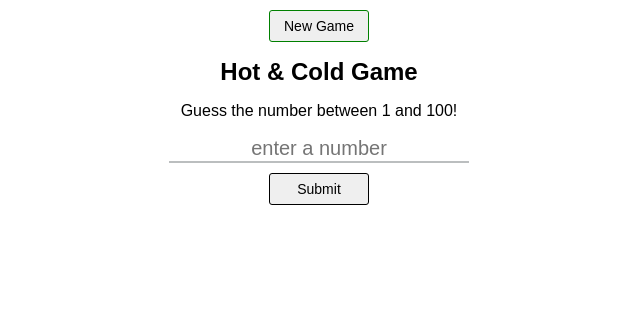
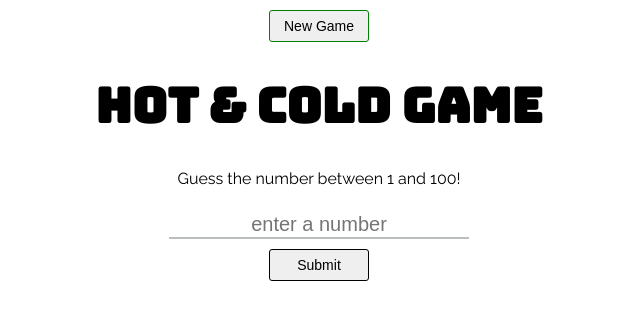
Before and after one commit to codeannie/hot-cold-challenge, a React (Create React App) app: page / in a window 1280 px wide. Shown: the top 320 px of the page, without its empty margins (321-961 px from the left). Built offline with nearby package versions, Linux system fonts and the light colour scheme.

Commit message:
add font and adjust sizing

```diff
--- a/public/index.html
+++ b/public/index.html
@@ -10,6 +10,7 @@
     -->
     <link rel="manifest" href="%PUBLIC_URL%/manifest.json">
     <link rel="shortcut icon" href="%PUBLIC_URL%/favicon.ico">
+    <link href="https://fonts.googleapis.com/css?family=Raleway|Bungee|Pacifico" rel="stylesheet">
     <!--
       Notice the use of %PUBLIC_URL% in the tags above.
       It will be replaced with the URL of the `public` folder during the build.
--- a/src/App.css
+++ b/src/App.css
@@ -6,27 +6,24 @@
   text-align: center;
 }
 
+.App-title {
+  font-family: 'Bungee', cursive;
+  font-size: 3em;
+}
+
+.App-intro {
+  font-size: large;
+}
+
+.feedback {
+  font-family: 'Pacifico', cursive;
+  font-size: 1.5em;
+}
+
+
 /* .App-header {
   background-color: #222;
   height: 150px;
   padding: 20px;
   color: white;
 } */
-
-.App-title {
-  font-size: 1.5em;
-}
-
-.App-intro {
-  font-size: large;
-}
-
-/* .new-game-btn {
-  font-size: 14;
-  width: 100;
-  border: 0;
-  border: 1px solid black;
-  border-radius: 3;
-  cursor: pointer;
-  padding: 7;
-} */
--- a/src/index.css
+++ b/src/index.css
@@ -1,5 +1,5 @@
 body {
   margin: 0;
   padding: 0;
-  font-family: sans-serif;
+  font-family: 'Raleway', sans-serif;
 }
```
